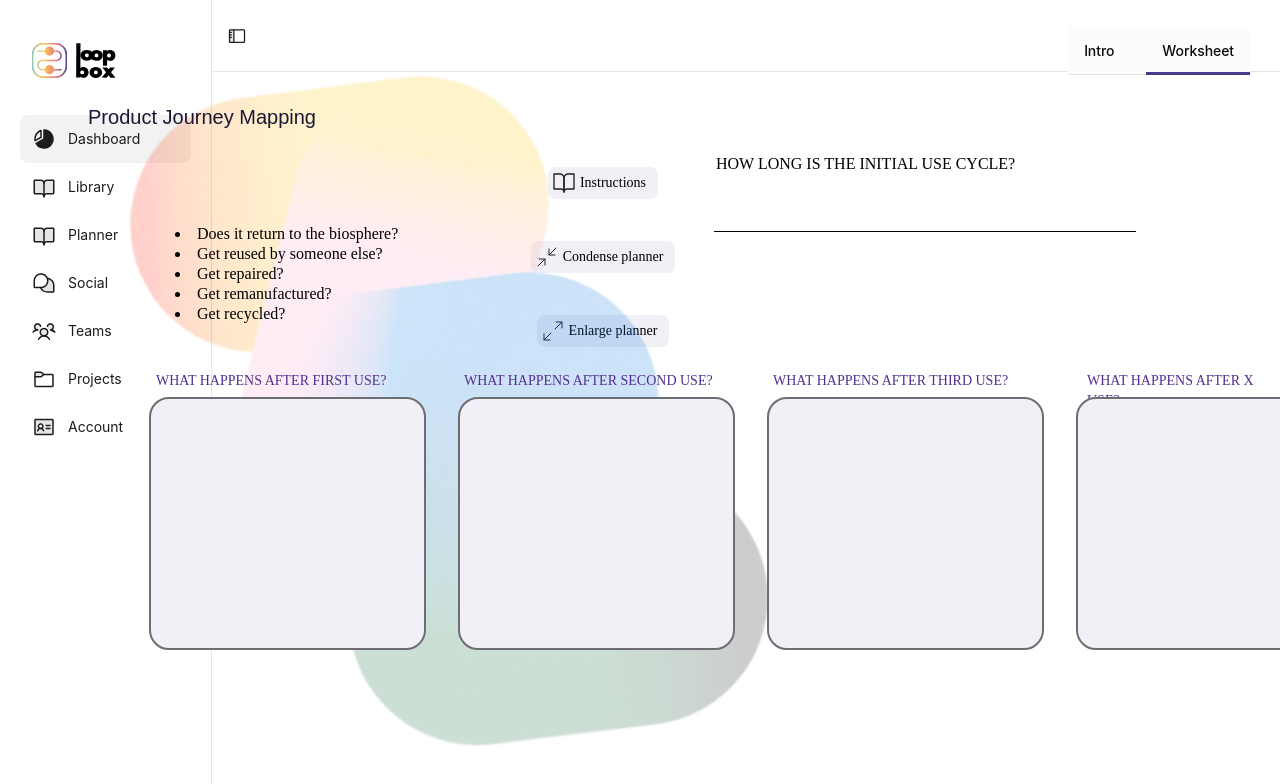
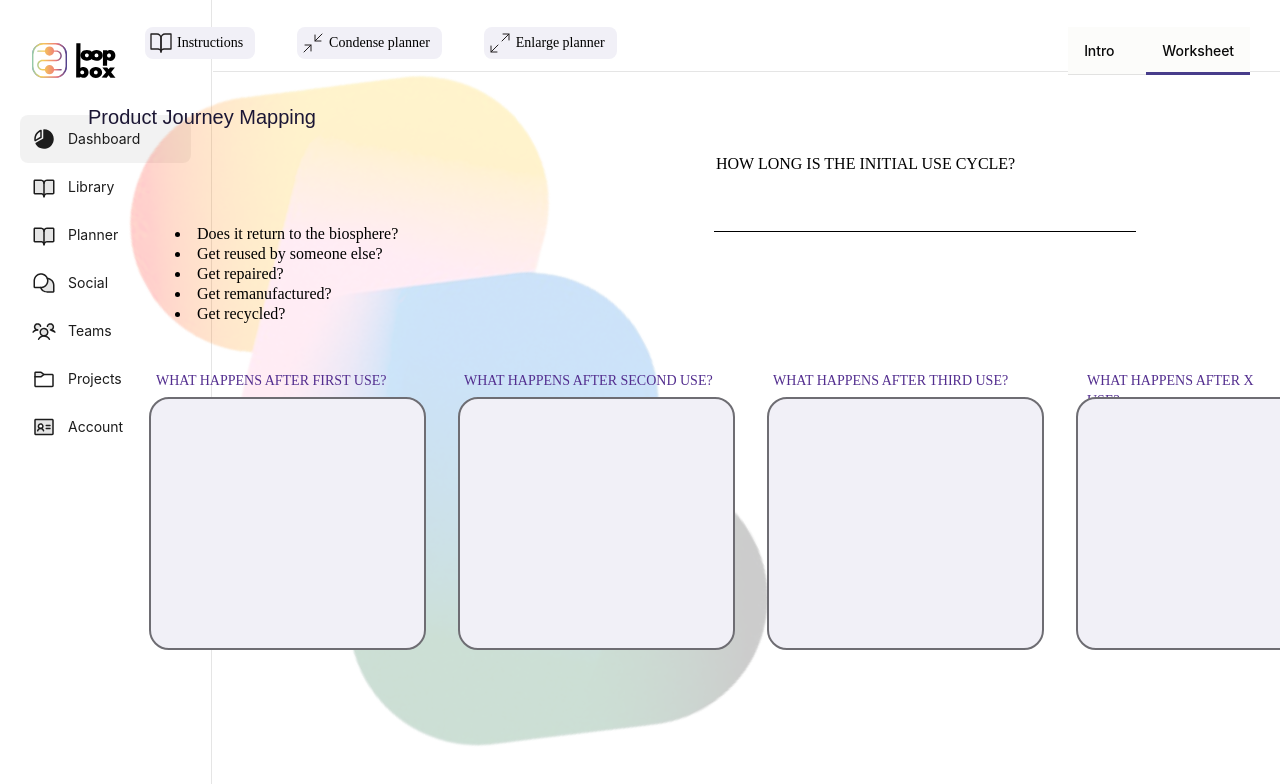
Before and after one commit to AlexanderJarvheden/DD1367-Software-Engineering-in-Project-Form, a React (Create React App) app in the folder client/: page /pjmworksheet in a window 1280 px wide. Shown: the top 784 px of the page. Built offline with nearby package versions, Linux system fonts and the light colour scheme.

Commit message:
fixed cards

```diff
--- a/client/src/Assets/Styles/cardslibrary.css
+++ b/client/src/Assets/Styles/cardslibrary.css
@@ -42,7 +42,7 @@
     margin-top: 20px;
 }
 
-.container {
+.containerCards {
     position: relative;
     display: flex;
     flex-direction: column;
@@ -52,7 +52,7 @@
     padding-top: 210px;
 }
 
-.container+.container {
+.containerCards+.containerCards {
     padding-top: 10px;
 }
 
--- a/client/src/Components/LibraryComponents/CardsLibrary.js
+++ b/client/src/Components/LibraryComponents/CardsLibrary.js
@@ -19,7 +19,7 @@ const Cards = ({ title, description, onUse }) => {
     };
 
     return (
-        <div className="container">
+        <div className="containerCards">
             <div className="card">
                 <div className="card-header">
                     <div className="header-holder">
```
